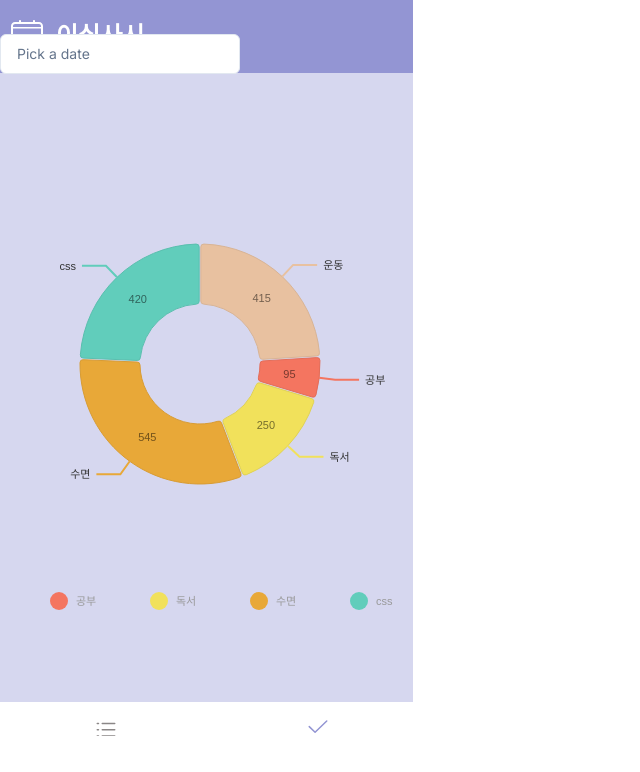
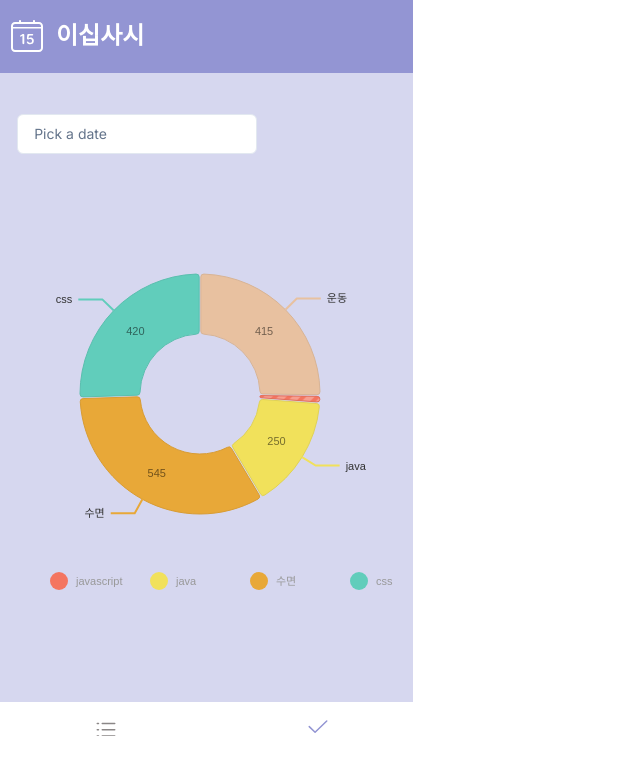
Before and after one commit to red-dev-Mark/24hours, a Next.js app: page /analysis in a window 1280 px wide. Shown: the top 772 px of the page, without its empty margins (0-640 px from the left). Built offline with nearby package versions, Linux system fonts and the light colour scheme.

Commit message:
6. 더미 데이터

```diff
--- a/src/app/(main)/analysis/_components/Chart.tsx
+++ b/src/app/(main)/analysis/_components/Chart.tsx
@@ -1,43 +1,10 @@
 "use client";
 
 import { ResponsivePie } from "@nivo/pie";
-// import { dummy } from "@/lib/dummyData";
+import { dummy } from "@/lib/dummyData";
 
 export default function Chart() {
-  // const data = { dummy };
-  // console.log(dummy);
-  const data = [
-    {
-      id: "운동",
-      label: "운동",
-      value: 415,
-      color: "hsl(90, 70%, 50%)",
-    },
-    {
-      id: "공부",
-      label: "공부",
-      value: 95,
-      color: "hsl(349, 70%, 50%)",
-    },
-    {
-      id: "독서",
-      label: "독서",
-      value: 250,
-      color: "hsl(146, 70%, 50%)",
-    },
-    {
-      id: "수면",
-      label: "수면",
-      value: 545,
-      color: "hsl(287, 70%, 50%)",
-    },
-    {
-      id: "css",
-      label: "css",
-      value: 420,
-      color: "hsl(81, 70%, 50%)",
-    },
-  ];
+  const data = { dummy }.dummy;
 
   return (
     <>
--- a/src/app/(main)/analysis/page.tsx
+++ b/src/app/(main)/analysis/page.tsx
@@ -22,10 +22,10 @@ export default function page() {
     <>
       {/* <h1>{isClient ? "This is never prerendered" : "Prerendered"}</h1> */}
 
-      <div className="w-[356.68px] h-[100px]">
+      <div className="w-[356.68px] h-[100px] mt-20 mx-auto">
         <DayPicker />
       </div>
-      <div className="w-[400px] h-[500px]">
+      <div className="w-[400px] h-[400px]">
         <Chart />
       </div>
     </>
--- a/src/app/(main)/layout.tsx
+++ b/src/app/(main)/layout.tsx
@@ -12,7 +12,7 @@ export default function MainLayout({
         <div className="w-[414px] h-[896px] absolute left-[-1px] top-[-1px] bg-[#d6d7ef]" />
         <Header />
         <div className="w-[414px] h-[736px] absolute overflow-hidden">
-          <div className="w-[391px] h-[349.84px]">{children}</div>
+          <div className="w-[391px] h-[349.84px] flex-none">{children}</div>
           <Move />
         </div>
       </div>
```
